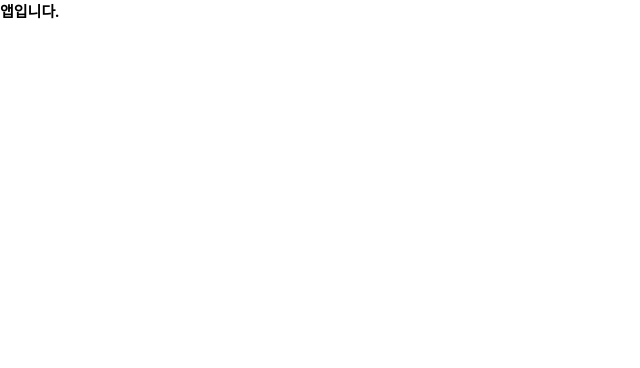
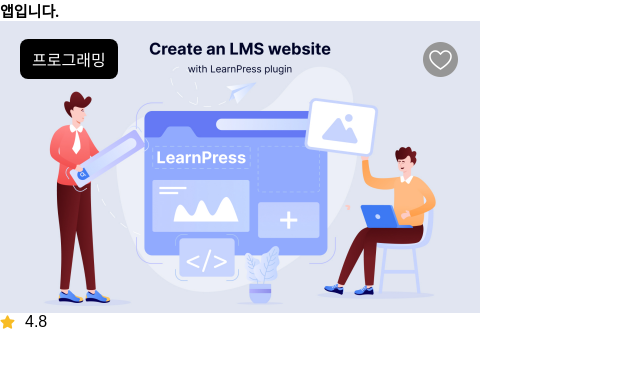
Before and after one commit to TeamMajorLink/majorLink_web, a React (Create React App) app in the folder myproject/: page / in a window 1280 px wide. Shown: the top 368 px of the page, without its empty margins (0-640 px from the left). Built offline with nearby package versions, Linux system fonts and the light colour scheme.

Commit message:
feat: 별점 컴포넌트(ClassStarRating.jsx) 추가

```diff
--- a/myproject/package.json
+++ b/myproject/package.json
@@ -43,6 +43,7 @@
     ]
   },
   "devDependencies": {
+    "@babel/plugin-proposal-private-property-in-object": "^7.21.11",
     "@eslint/js": "^9.7.0",
     "eslint": "^8.57.0",
     "eslint-config-airbnb": "^19.0.4",
--- a/myproject/src/App.js
+++ b/myproject/src/App.js
@@ -1,6 +1,10 @@
 import React from 'react';
 // import { createGlobalStyle } from 'styled-components';
 // import reset from 'styled-reset';
+// 삭제
+import { ClassThumbnail } from './components/class/classComponent/ClassThumbnail';
+import { ClassStarRating } from './components/class/classComponent/ClassStarRating';
+//
 
 // const GlobalStyle = createGlobalStyle`
 //   ${reset}
@@ -10,6 +14,9 @@
   return (
     <div>
       <h2>앱입니다.</h2>
+      {/* 삭제 */}
+      <ClassThumbnail />
+      <ClassStarRating />
     </div>
   );
 }
--- a/myproject/src/components/class/classComponent/ClassCategoryButton.jsx
+++ b/myproject/src/components/class/classComponent/ClassCategoryButton.jsx
@@ -1,5 +1,7 @@
 // import { createGlobalStyle, styled } from "styled-components";
 import { styled } from 'styled-components';
+import font from '../../../styles/font';
+import color from '../../../styles/color';
 
 const CategoryButton = styled.button`
   margin: 0;
@@ -11,10 +13,8 @@
   border-radius: 8px;
   background-color: black;
 
-  /* font-family: ; */
-  font-weight: 500;
-  font-size: 16px;
-  color: white;
+  ${() => font.medium_16};
+  color: ${() => color.white};
 `;
 
 export function ClassCategoryButton() {
--- a/myproject/src/components/class/classComponent/ClassStarRating.jsx
+++ b/myproject/src/components/class/classComponent/ClassStarRating.jsx
@@ -1,19 +1,20 @@
 // import { createGlobalStyle, styled } from "styled-components";
 import { styled } from 'styled-components';
 import StarIcon from '../../../assets/class/class_icon_star_15x15.png';
-import color from '../../../styles/color';
 import font from '../../../styles/font';
 
 const StarRatingContainer = styled.div`
   margin: 0;
   padding: 0;
 
+  width: 61px;
+
   display: flex;
   justify-content: flex-end;
   align-items: center;
 `;
 const IconContainer = styled.div`
-  margin: 0;
+  margin: 0 10px 1px 0;
   padding: 0;
 
   width: 15px;
@@ -31,7 +32,6 @@
   width: 36px;
 
   ${() => font.regular_16};
-  color: ${() => color.primary_normal};
 `;
 
 export function ClassStarRating() {
--- a/myproject/src/styles/font.js
+++ b/myproject/src/styles/font.js
@@ -12,9 +12,11 @@
   //   title: FONT({ weight: 300, size: 1.7 }),
   //   regular_10: FONT({ weight: 400, size: 1.0 }),
   //   base_16: FONT({ weight: 600, size: 1.6 }),
+  test_100: FONT({ weight: 900, size: 10.0 }), // 삭제
+
   regular_16: FONT({ weight: 400, size: 1.6 }),
+  medium_16: FONT({ weight: 500, size: 1.6 }),
   semibold_20: FONT({ weight: 600, size: 2.0 }),
-  test_100: FONT({ weight: 900, size: 10.0 }),
 };
 
 export default font;
```
Also changed, not shown: 1 other file (tests, documents, lock files or other folders).
